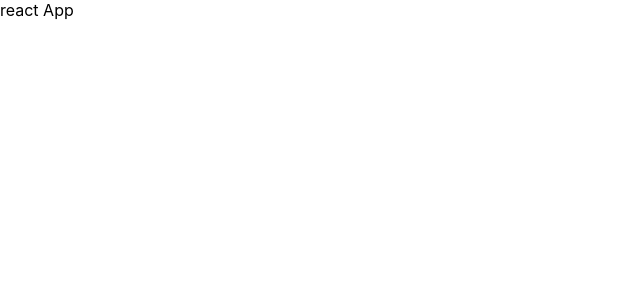
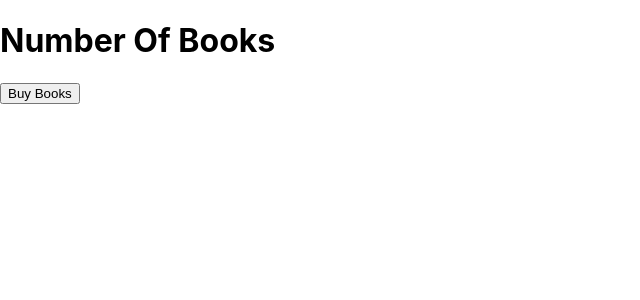
Before and after one commit to avisek123/React-Redux, a React (Create React App) app: page / in a window 1280 px wide. Shown: the top 300 px of the page, without its empty margins (0-640 px from the left). Built offline with nearby package versions, Linux system fonts and the light colour scheme.

Commit message:
redux setup with react

```diff
--- a/src/App.js
+++ b/src/App.js
@@ -1,7 +1,16 @@
 import React from "react";
+import BookContainer from "./components/BookContainer";
+import { Provider } from "react-redux";
+import store from "./redux/store";
 
 function App() {
-  return <div>react App</div>;
+  return (
+    <Provider store={store}>
+      <div>
+        <BookContainer />
+      </div>
+    </Provider>
+  );
 }
 
 export default App;
--- /dev/null
+++ b/src/components/BookContainer.js
@@ -0,0 +1,12 @@
+import React from "react";
+
+function BookContainer() {
+  return (
+    <div>
+      <h1>Number Of Books</h1>
+      <button>Buy Books</button>
+    </div>
+  );
+}
+
+export default BookContainer;
--- /dev/null
+++ b/src/redux/book/bookReducer.js
@@ -0,0 +1,20 @@
+// create reducer
+
+import { BUY_BOOK } from "./bookType";
+
+const intialState = {
+  numberOfBooks: 10,
+};
+
+const bookReducer = (state = intialState, action) => {
+  switch (action.type) {
+    case BUY_BOOK:
+      return {
+        ...state,
+        numberOfBooks: state.numberOfBooks - 1,
+      };
+    default:
+      return state;
+  }
+};
+export default bookReducer;
--- /dev/null
+++ b/src/redux/book/bookType.js
@@ -0,0 +1,3 @@
+// create Type
+
+export const BUY_BOOK = "BUY_BOOK";
--- /dev/null
+++ b/src/redux/store.js
@@ -0,0 +1,7 @@
+import { createStore, applyMiddleware } from "redux";
+import { logger } from "redux-logger";
+import bookReducer from "./book/bookReducer";
+// install npm i redux-logger
+
+const store = createStore(bookReducer, applyMiddleware(logger));
+export default store;
```
Also changed, not shown: src/redux/book/bookAction.js (added, +9 -0 lines).
